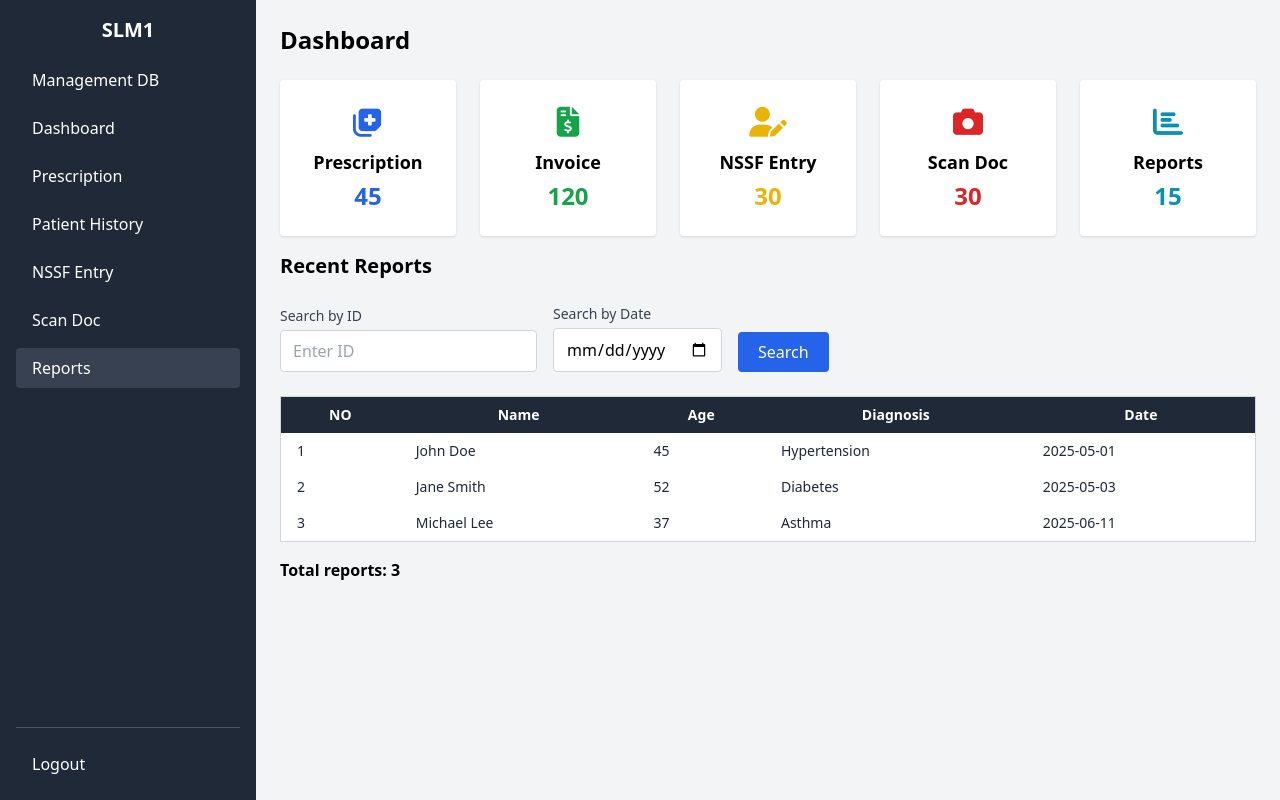
After one commit to sengchhunyeang/SokleapSarnaPhP, a PHP site: page /report.php in a window 1280 px wide. The commit adds this page. Run offline with PHP 8.4, Linux system fonts and the light colour scheme; the visitor is signed in with stand-in values (Sample User, id 1); some libraries are stand-ins or nearby versions.

Commit message:
prepare project

```diff
--- a/admin/dashboard.php
+++ b/admin/dashboard.php
@@ -1,5 +1,5 @@
 <?php
-// dashboard.php
+// sidebar.php
 require 'db.php';
 ?>
 <!DOCTYPE html>
--- a/admin/delete_invoice.php
+++ b/admin/delete_invoice.php
@@ -22,6 +22,6 @@ $stmt->close();
 $conn->close();
 
 // Redirect back to the dashboard
-header("Location: dashboard.php?tab=invoices&message=" . urlencode($message));
+header("Location: sidebar.php?tab=invoices&message=" . urlencode($message));
 exit();
 ?>
--- a/admin/delete_medicine.php
+++ b/admin/delete_medicine.php
@@ -8,7 +8,7 @@ if (isset($_GET['id'])) {
     $stmt = $conn->prepare("DELETE FROM medicines WHERE id = ?");
     $stmt->bind_param("i", $medicine_id);
     if ($stmt->execute()) {
-        header("Location: dashboard.php?tab=medicines&message=Medicine deleted successfully");
+        header("Location: sidebar.php?tab=medicines&message=Medicine deleted successfully");
         exit();
     } else {
         echo "Error deleting medicine.";
--- a/admin/delete_prescription.php
+++ b/admin/delete_prescription.php
@@ -10,7 +10,7 @@ if (isset($_GET['id'])) {
     $stmt->bind_param("i", $id);
 
     if ($stmt->execute()) {
-        header("Location: dashboard.php?msg=Prescription+deleted+successfully");
+        header("Location: sidebar.php?msg=Prescription+deleted+successfully");
         exit();
     } else {
         echo "Error deleting record: " . $stmt->error;
--- a/admin/edit_invoice.php
+++ b/admin/edit_invoice.php
@@ -24,7 +24,7 @@ if ($_SERVER['REQUEST_METHOD'] === 'POST') {
     $stmt->close();
     $conn->close();
 
-    header("Location: dashboard.php?tab=invoices&message=" . urlencode($message));
+    header("Location: sidebar.php?tab=invoices&message=" . urlencode($message));
     exit();
 }
 
--- a/admin/edit_medicine.php
+++ b/admin/edit_medicine.php
@@ -38,7 +38,7 @@ if ($_SERVER['REQUEST_METHOD'] === 'POST') {
 
     if ($stmt->execute()) {
         $message = "Medicine updated successfully.";
-        header("Location: dashboard.php?tab=medicines&message=" . urlencode($message));
+        header("Location: sidebar.php?tab=medicines&message=" . urlencode($message));
         exit();
     } else {
         $message = "Error updating medicine.";
--- a/admin/edit_prescription.php
+++ b/admin/edit_prescription.php
@@ -32,7 +32,7 @@ if ($_SERVER['REQUEST_METHOD'] === 'POST') {
     $stmt->bind_param("sissssi", $patient_name, $age, $gender, $diagnosis, $doctor_name, $date, $id);
 
     if ($stmt->execute()) {
-        header("Location: dashboard.php");
+        header("Location: sidebar.php");
         exit();
     } else {
         echo "Error updating prescription.";
--- a/login.php
+++ b/login.php
@@ -10,7 +10,7 @@ if ($_SERVER["REQUEST_METHOD"] === "POST") {
 
     if ($username === $valid_username && $password === $valid_password) {
         $_SESSION['username'] = $username;
-        header("Location: dashboard.php");
+        header("Location: sidebar.php");
         exit();
     } else {
         $error = "Invalid username or password.";
--- /dev/null
+++ b/report.php
@@ -0,0 +1,145 @@
+<?php
+$reports = [
+    ['id' => 1, 'name' => 'John Doe', 'age' => 45, 'diagnosis' => 'Hypertension', 'date' => '2025-05-01'],
+    ['id' => 2, 'name' => 'Jane Smith', 'age' => 52, 'diagnosis' => 'Diabetes', 'date' => '2025-05-03'],
+    ['id' => 3, 'name' => 'Michael Lee', 'age' => 37, 'diagnosis' => 'Asthma', 'date' => '2025-06-11'],
+];
+?>
+<!DOCTYPE html>
+<html lang="en">
+<head>
+    <meta charset="UTF-8"/>
+    <title>Reports</title>
+    <script src="https://cdn.tailwindcss.com"></script>
+    <!-- Optional: Font Awesome CDN for icons -->
+    <script src="https://kit.fontawesome.com/a076d05399.js" crossorigin="anonymous"></script>
+</head>
+<body class="bg-gray-100 font-sans">
+
+<div class="flex min-h-screen">
+    <!-- Sidebar on the left -->
+    <?php include 'sidebar.php'; ?>
+
+    <!-- Main content on the right -->
+    <main class="flex-1 p-6">
+        <h2 class="text-2xl font-bold mb-6">Dashboard</h2>
+        <div class="grid grid-cols-1 sm:grid-cols-2 md:grid-cols-3 lg:grid-cols-5 gap-6">
+            <div class="bg-white p-6 rounded shadow text-center">
+                <i class="fas fa-notes-medical text-blue-600 text-3xl mb-2"></i>
+                <h5 class="text-lg font-semibold mb-1">Prescription</h5>
+                <p class="text-2xl font-bold text-blue-600">45</p>
+            </div>
+
+            <div class="bg-white p-6 rounded shadow text-center">
+                <i class="fas fa-file-invoice-dollar text-green-600 text-3xl mb-2"></i>
+                <h5 class="text-lg font-semibold mb-1">Invoice</h5>
+                <p class="text-2xl font-bold text-green-600">120</p>
+            </div>
+
+            <div class="bg-white p-6 rounded shadow text-center">
+                <i class="fas fa-user-edit text-yellow-500 text-3xl mb-2"></i>
+                <h5 class="text-lg font-semibold mb-1">NSSF Entry</h5>
+                <p class="text-2xl font-bold text-yellow-500">30</p>
+            </div>
+
+            <div class="bg-white p-6 rounded shadow text-center">
+                <i class="fas fa-camera text-red-600 text-3xl mb-2"></i>
+                <h5 class="text-lg font-semibold mb-1">Scan Doc</h5>
+                <p class="text-2xl font-bold text-red-600">30</p>
+            </div>
+
+            <div class="bg-white p-6 rounded shadow text-center">
+                <i class="fas fa-chart-bar text-cyan-600 text-3xl mb-2"></i>
+                <h5 class="text-lg font-semibold mb-1">Reports</h5>
+                <p class="text-2xl font-bold text-cyan-600">15</p>
+            </div>
+        </div>
+
+        <h3 class="text-xl font-semibold mt-4 mb-6">Recent Reports</h3>
+
+        <!-- Search Form -->
+        <form method="GET" class="mb-6 flex flex-wrap gap-4 items-end">
+            <div>
+                <label for="searchId" class="block text-sm font-medium text-gray-700 mb-1">Search by ID</label>
+                <input
+                        type="text"
+                        id="searchId"
+                        name="searchId"
+                        placeholder="Enter ID"
+                        class="border border-gray-300 rounded px-3 py-2 focus:outline-none focus:ring-2 focus:ring-blue-500"
+                        value="<?php echo isset($_GET['searchId']) ? htmlspecialchars($_GET['searchId']) : '' ?>"
+                />
+            </div>
+            <div>
+                <label for="searchDate" class="block text-sm font-medium text-gray-700 mb-1">Search by Date</label>
+                <input
+                        type="date"
+                        id="searchDate"
+                        name="searchDate"
+                        class="border border-gray-300 rounded px-3 py-2 focus:outline-none focus:ring-2 focus:ring-blue-500"
+                        value="<?php echo isset($_GET['searchDate']) ? htmlspecialchars($_GET['searchDate']) : '' ?>"
+                />
+            </div>
+            <div>
+                <button
+                        type="submit"
+                        class="bg-blue-600 text-white px-5 py-2 rounded hover:bg-blue-700 transition"
+                >
+                    Search
+                </button>
+            </div>
+        </form>
+
+        <!-- Table -->
+        <div class="overflow-x-auto mb-4">
+            <table class="min-w-full bg-white border border-gray-300 text-sm text-gray-800">
+                <thead class="bg-gray-800 text-white">
+                <tr>
+                    <th class="px-4 py-2">NO</th>
+                    <th class="px-4 py-2">Name</th>
+                    <th class="px-4 py-2">Age</th>
+                    <th class="px-4 py-2">Diagnosis</th>
+                    <th class="px-4 py-2">Date</th>
+                </tr>
+                </thead>
+                <tbody>
+                <?php
+                $count = 0;
+                // Optional: filter the data if search params are set
+                $filtered = array_filter($reports, function ($r) {
+                    $matchId = true;
+                    $matchDate = true;
+                    if (!empty($_GET['searchId'])) {
+                        $matchId = (string)$r['id'] === $_GET['searchId'];
+                    }
+                    if (!empty($_GET['searchDate'])) {
+                        $matchDate = $r['date'] === $_GET['searchDate'];
+                    }
+                    return $matchId && $matchDate;
+                });
+
+                foreach ($filtered as $report) {
+                    $count++;
+                    echo "<tr class='hover:bg-gray-100'>";
+                    echo "<td class='px-4 py-2'>" . $count . "</td>";
+                    echo "<td class='px-4 py-2'>" . htmlspecialchars($report['name']) . "</td>";
+                    echo "<td class='px-4 py-2'>" . htmlspecialchars($report['age']) . "</td>";
+                    echo "<td class='px-4 py-2'>" . htmlspecialchars($report['diagnosis']) . "</td>";
+                    echo "<td class='px-4 py-2'>" . htmlspecialchars($report['date']) . "</td>";
+                    echo "</tr>";
+                }
+
+                if ($count === 0) {
+                    echo "<tr><td colspan='5' class='px-4 py-2 text-center'>No reports found.</td></tr>";
+                }
+                ?>
+                </tbody>
+            </table>
+        </div>
+
+        <p class="font-semibold">Total reports: <?php echo $count; ?></p>
+    </main>
+</div>
+
+</body>
+</html>
--- /dev/null
+++ b/sidebar.php
@@ -0,0 +1,45 @@
+<?php
+session_start();
+if (!isset($_SESSION['username'])) {
+    header("Location: login.php");
+    exit();
+}
+?>
+<?php
+$current_page = basename($_SERVER['PHP_SELF']);
+?>
+<!DOCTYPE html>
+<html lang="en">
+<head>
+    <meta charset="UTF-8" />
+    <meta name="viewport" content="width=device-width, initial-scale=1.0"/>
+    <title>SLM1 Dashboard</title>
+    <script src="https://cdn.tailwindcss.com"></script>
+</head>
+<body class="bg-gray-100 font-sans">
+<div class="flex min-h-screen">
+    <!-- sidebar.php -->
+    <aside class="w-64 bg-gray-800 text-white flex flex-col justify-between p-4">
+        <div>
+            <h2 class="text-center text-xl font-bold mb-4">SLM1</h2>
+            <nav class="space-y-2">
+                <a href="admin/dashboard.php" class="block px-4 py-2 rounded hover:bg-gray-700 <?= ($current_page == 'dashboard.php') ? 'bg-gray-700' : '' ?>">Management DB</a>
+                <a href="#" class="block px-4 py-2 rounded hover:bg-gray-700 <?= ($current_page == 'dashboard.php') ? 'bg-gray-700' : '' ?>">Dashboard</a>
+                <a href="prescription_form.php" class="block px-4 py-2 rounded hover:bg-gray-700 <?= ($current_page == 'prescription_form.php') ? 'bg-gray-700' : '' ?>">Prescription</a>
+                <a href="#" class="block px-4 py-2 rounded hover:bg-gray-700 <?= ($current_page == 'patient_history.php') ? 'bg-gray-700' : '' ?>">Patient History</a>
+                <a href="#" class="block px-4 py-2 rounded hover:bg-gray-700 <?= ($current_page == 'nssf_entry.php') ? 'bg-gray-700' : '' ?>">NSSF Entry</a>
+                <a href="#" class="block px-4 py-2 rounded hover:bg-gray-700 <?= ($current_page == 'scan_doc.php') ? 'bg-gray-700' : '' ?>">Scan Doc</a>
+                <a href="report.php" class="block px-4 py-2 rounded hover:bg-gray-700 <?= ($current_page == 'report.php') ? 'bg-gray-700' : '' ?>">Reports</a>
+            </nav>
+        </div>
+        <div class="border-t border-gray-600 pt-4">
+            <a href="logout.php" class="block px-4 py-2 hover:bg-gray-700 rounded">Logout</a>
+        </div>
+    </aside>
+
+</div>
+
+<!-- Font Awesome -->
+<!--<script src="https://kit.fontawesome.com/a076d05399.js" crossorigin="anonymous"></script>-->
+</body>
+</html>
```
Also changed, not shown: dashboard.php (+41 -164 lines).
